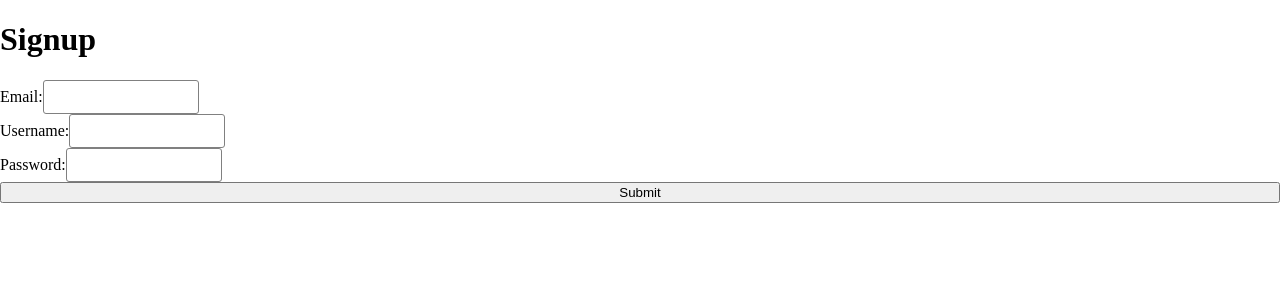
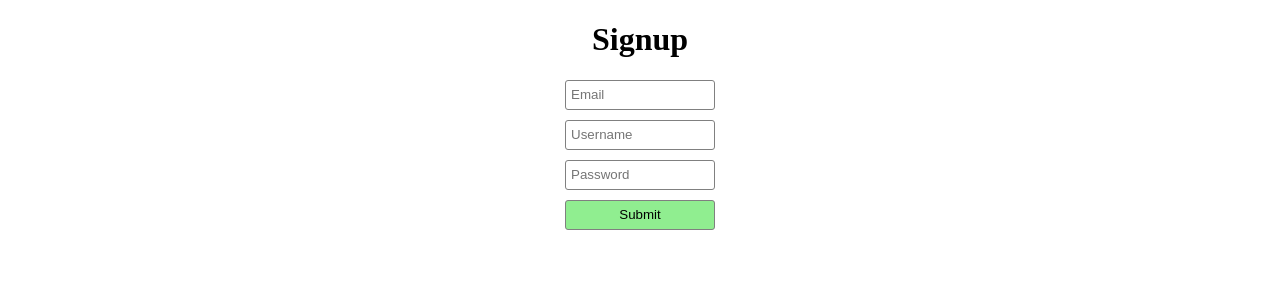
Before and after one commit to Tayvor/cardboard, a React (Vite) app in the folder react-vite/: page /signup in a window 1280 px wide. Shown: the top 300 px of the page. Built offline with nearby package versions, Linux system fonts and the light colour scheme.

Commit message:
Signup form css.

```diff
--- a/react-vite/src/components/SignupForm/SignupForm.css
+++ b/react-vite/src/components/SignupForm/SignupForm.css
@@ -1,5 +1,21 @@
 .signupForm {
+  width: 100vw;
   display: flex;
   flex-direction: column;
-  justify-content: center;
+  align-items: center;
 }
+
+input {
+  box-sizing: border-box;
+  margin-bottom: 10px;
+  padding-left: 5px;
+}
+
+.submitBtn {
+  margin: 0;
+  width: 150px;
+  height: 30px;
+  border: 1px solid gray;
+  border-radius: 3px;
+  background-color: lightgreen;
+}
--- a/react-vite/src/components/SignupForm/SignupForm.jsx
+++ b/react-vite/src/components/SignupForm/SignupForm.jsx
@@ -13,21 +13,27 @@ function SignupForm() {
       <h1>Signup</h1>
 
       <label>
-        Email:
-        <input type="text" />
+        <input
+          type="text"
+          placeholder='Email'
+        />
       </label>
 
       <label>
-        Username:
-        <input type="text" />
+        <input
+          type="text"
+          placeholder='Username'
+        />
       </label>
 
       <label>
-        Password:
-        <input type="text" />
+        <input
+          type="text"
+          placeholder='Password'
+        />
       </label>
 
-      <button>Submit</button>
+      <button className='submitBtn'>Submit</button>
     </form>
   )
 }
```
